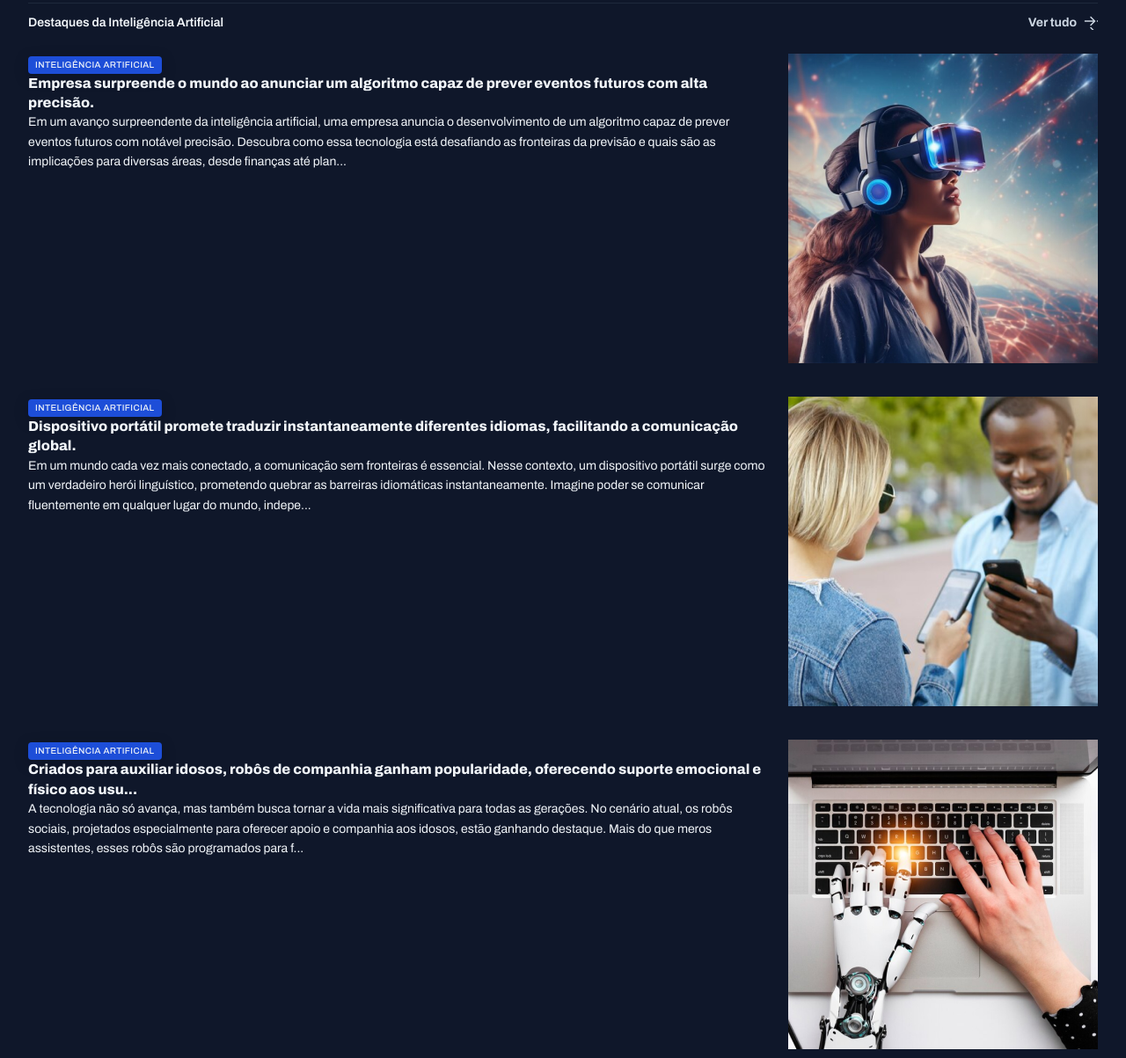
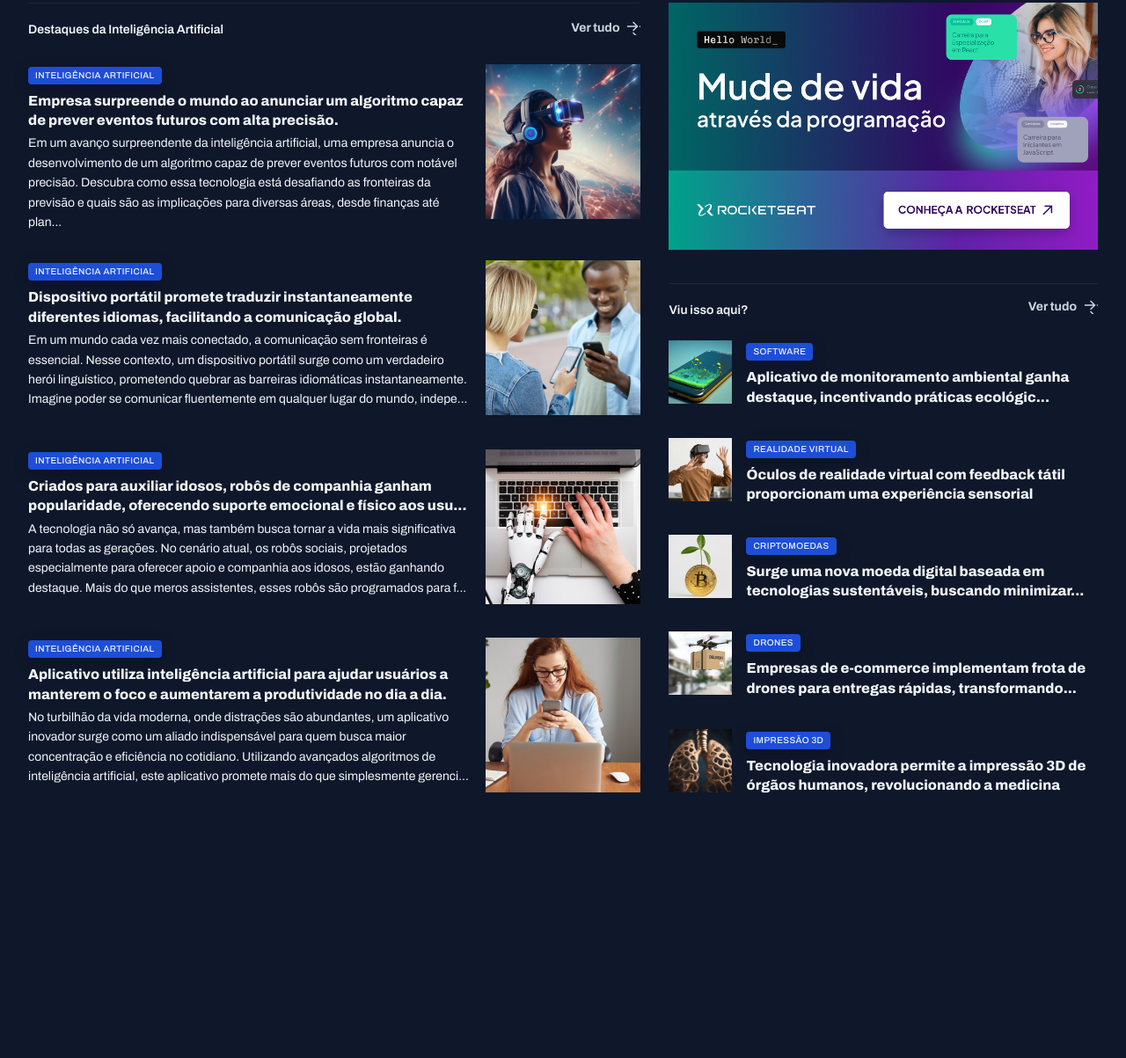
Before and after one commit to calebe01/Portal_de_Noticias, a plain HTML site: page index.html in a window 1280 px wide. Shown: the part 1060-2263 px from the top of the page at 88% size. After the commit the page ends 2008 px from the top, so only its background shows below. Drawn offline with Linux system fonts and the light colour scheme.

Commit message:
hot fixes

```diff
--- a/index.html
+++ b/index.html
@@ -188,7 +188,7 @@
         </article>
       </div>
     </section>
-    <div>
+    <aside>
       <div id="ads">
         <img src="assets/Ads.png" alt="">
       </div>
@@ -209,7 +209,7 @@
               <div>
                 <span class="content-tag">Software</span>
                 <h3 class="text-xl">
-                  Aplicativo de monitoramento ambiental ganha destaque, incentivando práticas ecológicas e pro...
+                  Aplicativo de monitoramento ambiental ganha destaque, incentivando práticas ecológic...
                 </h3>
               </div>
           </article>
@@ -220,7 +220,7 @@
             <div>
               <span class="content-tag">Realidade Virtual</span>
               <h3 class="text-xl">
-                Óculos de realidade virtual com feedback tátil proporcionam uma experiência sensorial complet...
+                Óculos de realidade virtual com feedback tátil proporcionam uma experiência sensorial
               </h3>
             </div>
           </article>
@@ -231,7 +231,7 @@
             <div>
               <span class="content-tag">Criptomoedas</span>
               <h3 class="text-xl">
-                Surge uma nova moeda digital baseada em tecnologias sustentáveis, buscando minimizar o i...
+                Surge uma nova moeda digital baseada em tecnologias sustentáveis, buscando minimizar...
               </h3>
             </div>
           </article>
@@ -242,7 +242,7 @@
             <div>
               <span class="content-tag">Drones</span>
               <h3 class="text-xl">
-                Empresas de e-commerce implementam frota de drones para entregas rápidas, transformando o ce...
+                Empresas de e-commerce implementam frota de drones para entregas rápidas, transformando...
               </h3>
             </div>
           </article>
@@ -253,13 +253,13 @@
             <div>
               <span class="content-tag">Impressão 3d</span>
               <h3 class="text-xl">
-                Tecnologia inovadora permite a impressão 3D de órgãos humanos, revolucionando a medicina e a li...
+                Tecnologia inovadora permite a impressão 3D de órgãos humanos, revolucionando a medicina
               </h3>
             </div>
           </article>
         </div>
       </section>
-    </div>
+    </a>
 
   </main>
 </body>
--- a/style/global.css
+++ b/style/global.css
@@ -52,8 +52,16 @@ img{
   margin-inline: auto;
 }
 main{
-  margin-top: 40px;
-  gap: 80px;
+  margin-block: 40px;
+  row-gap: 80px;
+  column-gap: 32px;
+
+  grid-template-columns: 2fr 1.4fr;
+
+  grid-template-areas:
+  "featured featured"
+  "weekly weekly"
+  "ai aside";
 }
 
 .content-tag{
--- a/style/sections.css
+++ b/style/sections.css
@@ -22,6 +22,7 @@ section header {
 }
 
 #featured{
+  grid-area: featured;
   img{
     height: 100%;
     object-fit: cover;
@@ -64,7 +65,7 @@ section header {
 }
 
 #weekly {
-
+  grid-area: weekly;
   &>div {
     grid-template-columns: repeat(4, 292px);
   }
@@ -91,3 +92,36 @@ section header {
   }
 
 }
+
+#ia {
+  grid-area: ai;
+
+  img{
+    width: 176px;
+    aspect-ratio: 1/1;
+    object-fit: cover;
+  }
+
+  h3{
+    margin-block: 8px 4px;
+  }
+}
+aside{
+  grid-area: aside;
+}
+
+#more {
+
+  margin-top: 32px;
+
+  h3 {
+  margin-top: 8px;
+}
+  img{
+    width: 72px;
+    aspect-ratio: 1/1;
+    object-fit: cover;
+}
+
+
+}
```
